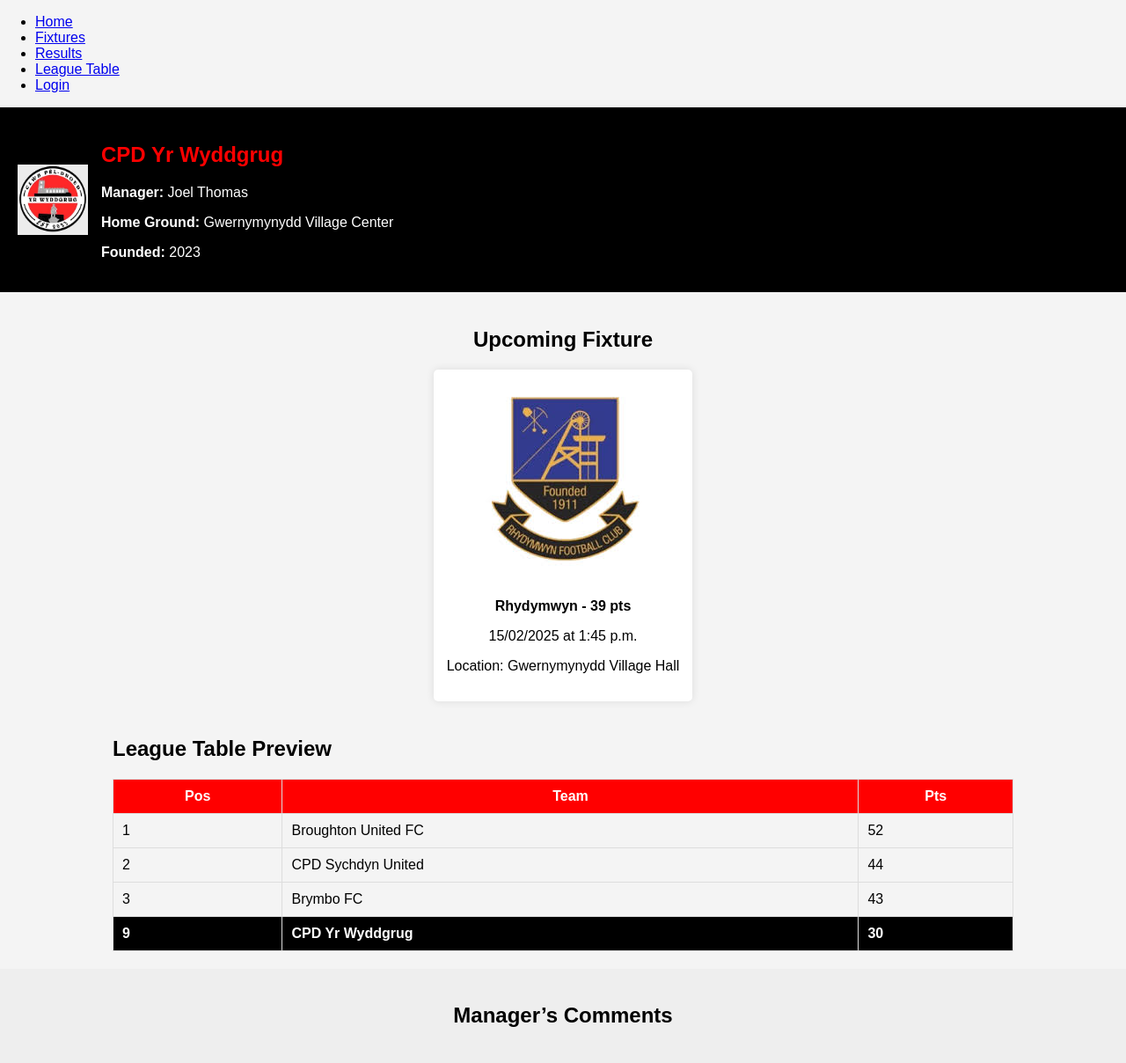
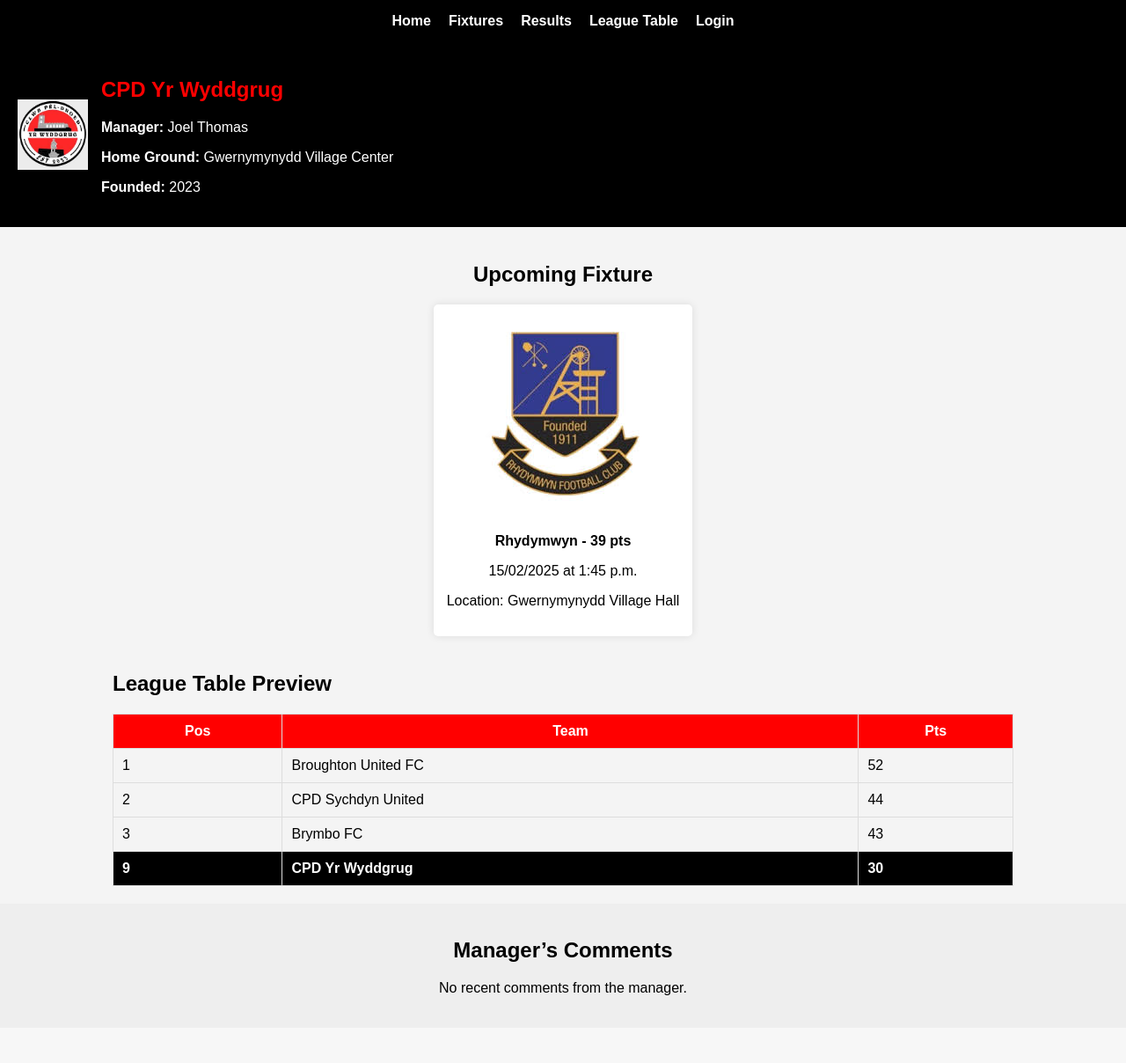
Before and after one commit to JLG-96/project4_cpd_site, a Django app: page / in a window 1280 px wide. Shown: the whole page at 88% size. After the commit the page ends 1131 px from the top, so only its background shows below. Run offline with Django 5.2, Linux system fonts and the light colour scheme; data comes from the database, SQL or seed files in the repository.

Commit message:
restored navbar styling and managers comments

```diff
--- a/cpd_site/static/css/style.css
+++ b/cpd_site/static/css/style.css
@@ -1,3 +1,53 @@
+/* Navbar Styling */
+nav {
+    background: black;
+    padding: 15px;
+}
+
+nav ul {
+    list-style: none;
+    display: flex;
+    justify-content: center;
+    gap: 20px;
+    padding: 0;
+    margin: 0;
+}
+
+nav ul li {
+    display: inline;
+}
+
+nav ul li a {
+    color: white;
+    text-decoration: none;
+    font-weight: bold;
+    transition: color 0.3s ease-in-out;
+}
+
+nav ul li a:hover {
+    color: red;
+}
+
+/* Logout Button Styling */
+nav form {
+    display: inline;
+}
+
+nav button {
+    background: none;
+    border: none;
+    color: white;
+    cursor: pointer;
+    font-size: inherit;
+    padding: 0;
+    font-weight: bold;
+    transition: color 0.3s ease-in-out;
+}
+
+nav button:hover {
+    color: red;
+}
+
 /* General Styles */
 body {
     font-family: Arial, sans-serif;
--- a/cpd_site/team/templates/team/home.html
+++ b/cpd_site/team/templates/team/home.html
@@ -51,10 +51,10 @@
     </table>
 </section>
 
-<!-- Manager's Comments -->
+<!-- Manager's Comments Section -->
 <section class="manager-comments">
     <h2>Manager’s Comments</h2>
-    <p>{{ managers_comment }}</p>
+    <p>{{ managers_comment|default:"No recent comments from the manager." }}</p>
 </section>
 
 {% endblock %}
```
